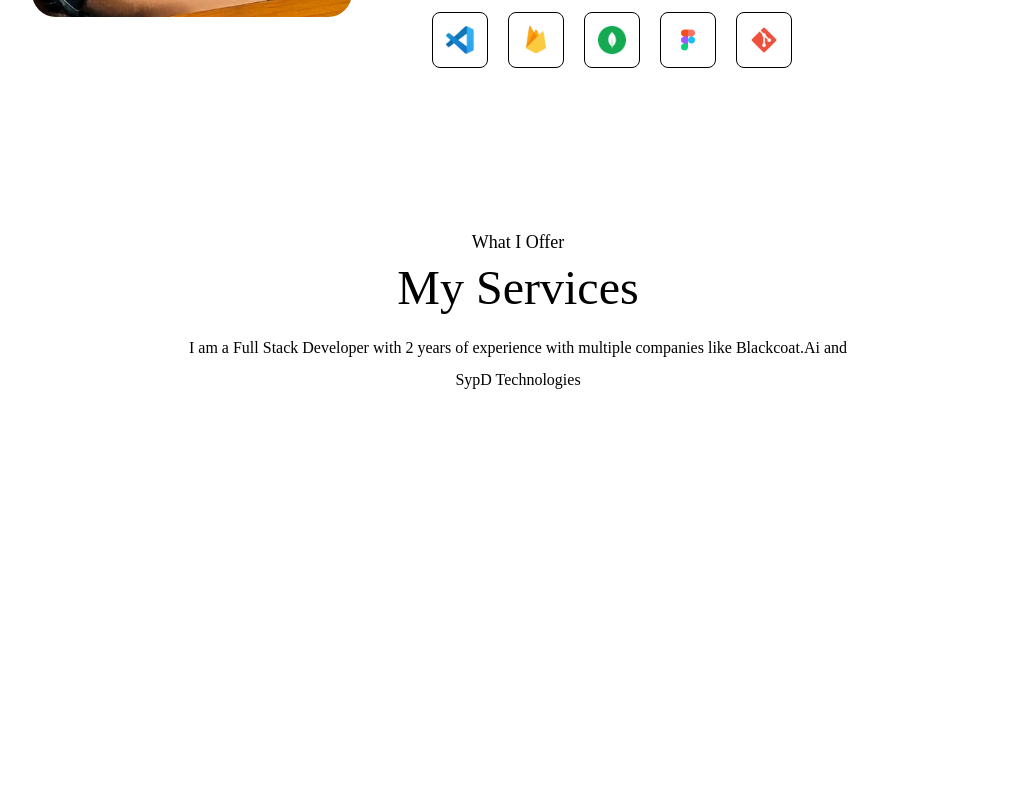
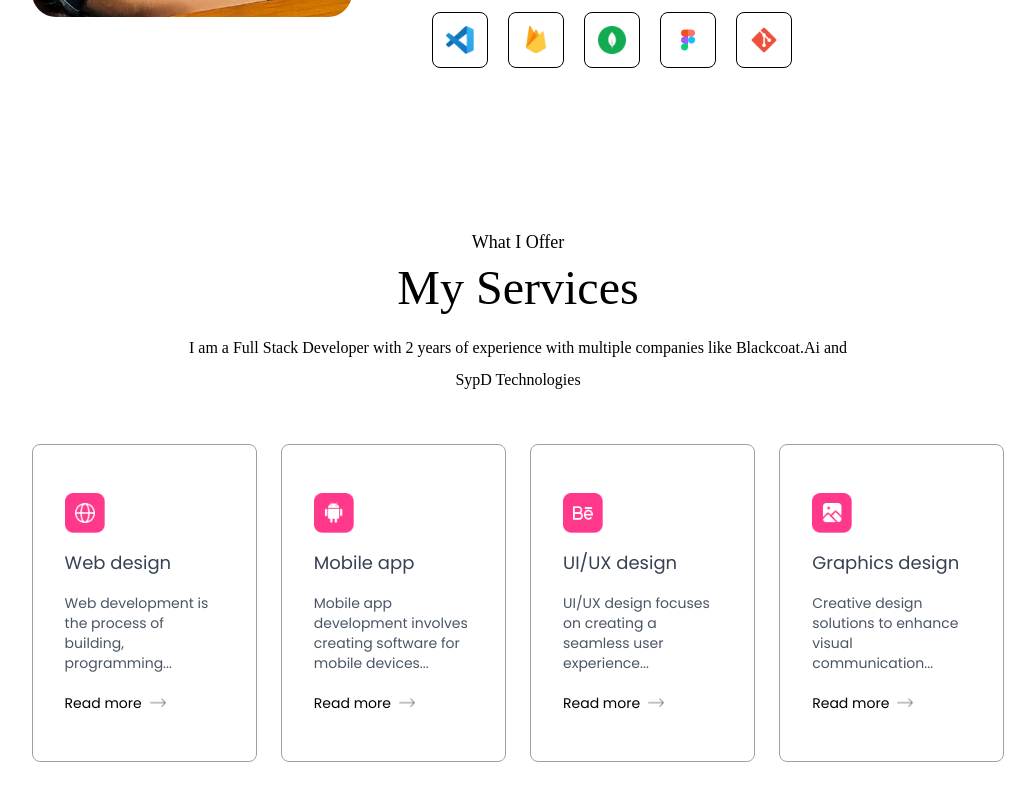
Before and after one commit to nikhilraj021/portfolio, a Next.js app: page / in a window 1280 px wide. Shown: the part 1473-2273 px from the top of the page, without its empty margins (122-1157 px from the left). Before the commit the page ends 1957 px from the top, so only its background shows below. Built offline with nearby package versions, Linux system fonts and the light colour scheme.

Commit message:
Enhance Services and AboutUs components: add image imports, update service display, and refine hover effects

```diff
--- a/src/app/components/AboutUs.tsx
+++ b/src/app/components/AboutUs.tsx
@@ -35,7 +35,7 @@ const AboutUs = () => {
             {infoList.map(({ icon, iconDark, title, description }, index) => (
               <li
                 key={index}
-                className="border-[0.5px] border-grey-400 rounded-xl p-6 cursor-pointer hover:bg-lightHover hover:-translate-y-1 duration-500 hover:shadow-[4px_4px_0_#000]"
+                className="border-[0.5px] border-grey-400 rounded-xl p-6 cursor-pointer hover:bg-lightHover hover:-translate-y-1 duration-500 hover:shadow-black"
               >
                 <Image src={icon} alt="icon" className="w-7 mt-3" />
                 <h3 className="my-4 font-semibold text-grey-700">{title}</h3>
--- a/src/app/components/Services.tsx
+++ b/src/app/components/Services.tsx
@@ -1,6 +1,7 @@
 import React from "react";
 import { serviceData } from "../content/services";
-
+import Image from "next/image";
+import { assets } from "../../../assets/assets";
 
 const Services = () => {
   return (
@@ -13,9 +14,20 @@ const Services = () => {
         companies like Blackcoat.Ai and SypD Technologies
       </p>
 
-      <div>
-        {serviceData.map((service, index) => (
-          <div key={index}></div>
+      <div className="grid grid-cols-1 sm:grid-cols-2 md:grid-cols-3 lg:grid-cols-4 gap-6 my-10">
+        {serviceData.map(({ icon, title, description, link }, index) => (
+          <div
+            key={index}
+            className="border border-gray-400 rounded-lg px-8 py-12 hover:shadow-black cursor-pointer hover:bg-lightHover hover:-translate-y-1 duration-500"
+          >
+            <Image src={icon} alt="" className="w-10" />
+            <h3 className="text-lg my-4 text-gray-700">{title}</h3>
+            <p className="text-sm leading-5 text-gray-600">{description}</p>
+            <a href={link} className="flex items-center gap-2 text-sm mt-5">
+              Read more{" "}
+              <Image src={assets.right_arrow} alt="" className="w-4" />
+            </a>
+          </div>
         ))}
       </div>
     </div>
--- a/src/app/globals.css
+++ b/src/app/globals.css
@@ -5,4 +5,5 @@
     --font-ovo :  "Ovo", serif;
     --color-lightHover: #fcf4ff;
     --color-darkHover: #2a004a;
+    --shadow-black : 4px 4px 0px #000;
 }
```
